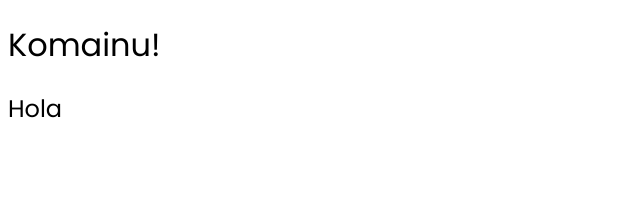
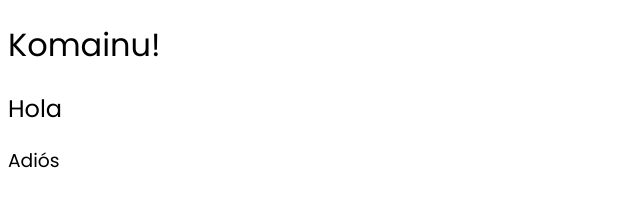
Before and after one commit to lucianoadorni/web-komainu, a plain HTML site: page index.html in a window 1280 px wide. Shown: the full height of the page, 0-640 px from the left. Drawn offline with Linux system fonts and the light colour scheme.

Commit message:
prueba 2
Clase

```diff
--- a/index.html
+++ b/index.html
@@ -10,6 +10,7 @@
 <body>
     <h1>Komainu!</h1>
     <h2>Hola</h2>
+    <h3>Adiós</h3>
     <script src="js/scripts.js"></script>
 </body>
 </html>
```
